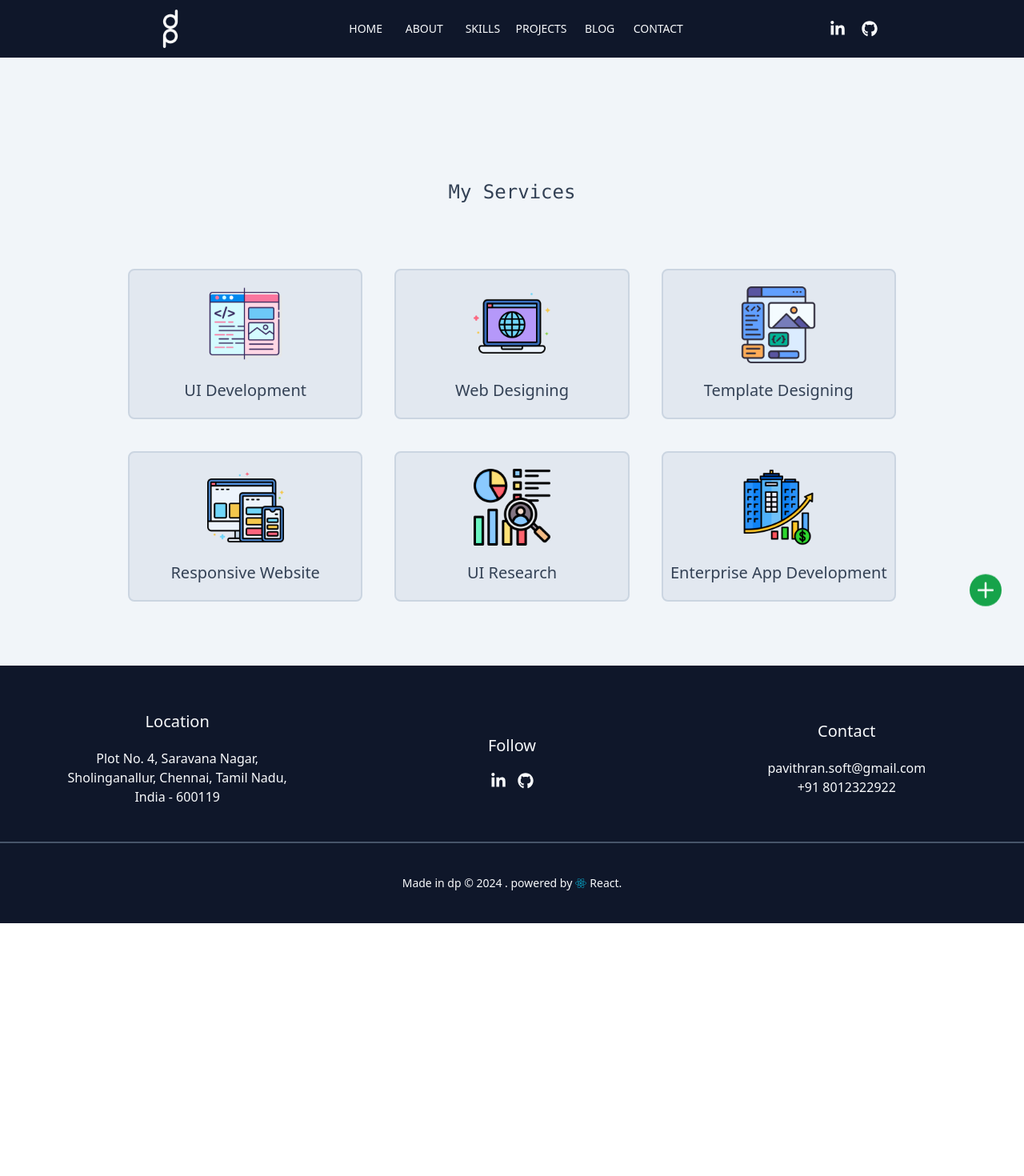
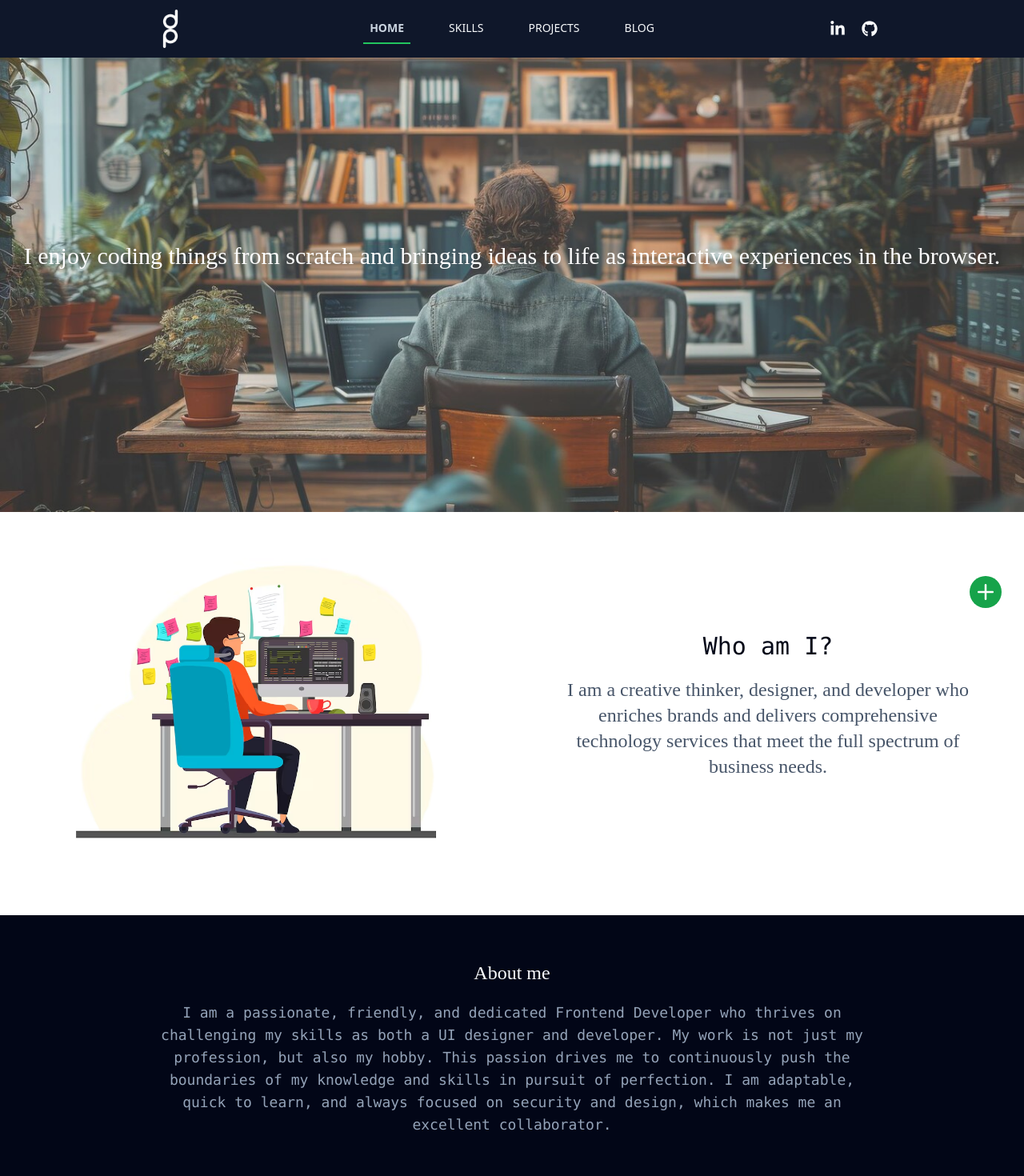
Before and after one commit to pavithransoft/pavi, a React (Vite) app: page / in a window 1280 px wide. Shown: the top 1470 px of the page at 80% size. Before the commit the page ends 1154 px from the top, so only its background shows below. Built offline with nearby package versions, Linux system fonts and the light colour scheme.

Commit message:
profile commit

```diff
--- a/src/App.jsx
+++ b/src/App.jsx
@@ -1,11 +1,11 @@
 import { BrowserRouter, Route, Routes } from "react-router-dom";
 import Layout from "./pages/Layout";
 import Home from "./pages/Home";
-import About from "./pages/About";
+// import About from "./pages/About";
 import Skills from "./pages/Skills";
 import Projects from "./pages/Projects";
 import Blog from "./pages/Blog";
-import Contact from "./pages/Contact";
+// import Contact from "./pages/Contact";
 
 function App() {
   return (
@@ -13,11 +13,11 @@ function App() {
       <Routes>
         <Route path="/" element={<Layout />}>
           <Route index element={<Home />} />
-          <Route path="about" element={<About />} />
+          {/* <Route path="about" element={<About />} /> */}
           <Route path="skills" element={<Skills />} />
           <Route path="projects" element={<Projects />} />
           <Route path="blog" element={<Blog />} />
-          <Route path="contact" element={<Contact />} />
+          {/* <Route path="contact" element={<Contact />} /> */}
         </Route>
       </Routes>
     </BrowserRouter>
--- a/src/assets/assets.js
+++ b/src/assets/assets.js
@@ -1,9 +1,11 @@
 import d from "./d.png";
 import p from "./p.png";
-import dp from "./dp.png";
+import banner from "./banner.png";
+import developer from "./developer.png";
 
 export const assets = {
   d,
   p,
-  dp,
+  banner,
+  developer,
 };
--- a/src/components/Footer.jsx
+++ b/src/components/Footer.jsx
@@ -15,7 +15,7 @@ const Footer = () => {
         </div>
         <div className="font-light text-center">
           <h2 className="text-xl font-medium py-5">Follow</h2>
-          <p className="grid grid-cols-2 place-items-center gap-2">
+          <p className="grid grid-cols-3 place-items-center gap-2">
             <FaLinkedinIn className="h-5 w-5 cursor-pointer" />
             <FaGithub className="h-5 w-5 cursor-pointer" />
           </p>
--- a/src/components/Navbar.jsx
+++ b/src/components/Navbar.jsx
@@ -1,4 +1,4 @@
-import { Link } from "react-router-dom";
+import { Link, NavLink } from "react-router-dom";
 import { FaLinkedinIn, FaGithub } from "react-icons/fa";
 import { assets } from "../assets/assets";
 import { useEffect, useState } from "react";
@@ -7,10 +7,6 @@ const menus = [
   {
     path: "/",
     name: "HOME",
-  },
-  {
-    path: "/about",
-    name: "ABOUT",
   },
   {
     path: "/skills",
@@ -23,10 +19,6 @@ const menus = [
   {
     path: "/blog",
     name: "BLOG",
-  },
-  {
-    path: "/contact",
-    name: "CONTACT",
   },
 ];
 
@@ -41,7 +33,7 @@ const Navbar = () => {
 
   return (
     <nav
-      className={`fixed top-0 transition-all duration-300 z-40 bg-slate-900 text-slate-50 grid grid-cols-3 place-items-center ${
+      className={`fixed top-0 transition-all duration-300 ease-in-out z-40 bg-slate-900 text-slate-50 grid grid-cols-3 place-items-center w-full ${
         scrolled ? "py-1 bg-opacity-60" : "py-3"
       }`}
     >
@@ -59,19 +51,26 @@ const Navbar = () => {
           />
         </div>
       </Link>
-      <ul className="grid grid-cols-6 place-items-center gap-3 text-sm font-light">
+      <div className="flex items-center gap-10 text-sm">
         {menus.map((menu, index) => (
-          <li
+          <NavLink
             key={index}
-            className="p-2 hover:font-bold hover:border-b-2 border-green-500 hover:text-slate-300 hover:duration-300 select-none cursor-pointer"
+            to={menu.path}
+            className={({ isActive }) =>
+              `select-none p-2 duration-300 border-b-2 ${
+                isActive
+                  ? "font-bold text-slate-300 border-green-500"
+                  : "font-light border-transparent hover:border-red-500"
+              }`
+            }
           >
-            <Link to={menu.path}>{menu.name}</Link>
-          </li>
+            {menu.name}
+          </NavLink>
         ))}
-      </ul>
+      </div>
       <div className="grid grid-cols-2 gap-5">
-        <FaLinkedinIn className="h-5 w-5 cursor-pointer" />
-        <FaGithub className="h-5 w-5 cursor-pointer" />
+        <FaLinkedinIn className="h-5 w-5" />
+        <FaGithub className="h-5 w-5" />
       </div>
     </nav>
   );
--- a/src/pages/Home.jsx
+++ b/src/pages/Home.jsx
@@ -1,36 +1,70 @@
-// import developer from "../assets/developer.png";
-
 import { services } from "../assets/services/services";
+import { assets } from "./../assets/assets";
 
 const Home = () => {
   return (
-    <section className="bg-slate-100 text-slate-900 pt-36 pb-20">
+    <section className="bg-white text-slate-900 pb-20">
+      <div className="relative">
+        <p className="absolute grid place-items-center inset-0 z-1 text-3xl text-center text-white bg-white bg-opacity-15 font-dancing">
+          I enjoy coding things from scratch and bringing ideas to life as
+          interactive experiences in the browser.
+        </p>
+        <img
+          src={assets.banner}
+          alt="Developer"
+          className="w-full h-full object-cover z-0"
+        />
+      </div>
+      <div className="grid grid-cols-2 place-items-center pt-10 pb-20">
+        <div className="w-4/5 m-auto">
+          <img src={assets.developer} alt="Developer" />
+        </div>
+        <div className="w-4/5 m-auto">
+          <h2 className="text-center text-3xl font-mono py-5 text-slate-950">
+            Who am I?
+          </h2>
+          <p className="text-center font-dancing text-2xl text-slate-600">
+            I am a creative thinker, designer, and developer who enriches brands
+            and delivers comprehensive technology services that meet the full
+            spectrum of business needs.
+          </p>
+        </div>
+      </div>
+      <div className="bg-slate-950 py-14">
+        <h2 className="text-2xl text-slate-50 text-center pb-5 font-dancing">
+          About me
+        </h2>
+        <p className="px-48 text-center text-lg text-slate-400 font-mono">
+          I am a passionate, friendly, and dedicated Frontend Developer who
+          thrives on challenging my skills as both a UI designer and developer.
+          My work is not just my profession, but also my hobby. This passion
+          drives me to continuously push the boundaries of my knowledge and
+          skills in pursuit of perfection. I am adaptable, quick to learn, and
+          always focused on security and design, which makes me an excellent
+          collaborator.
+        </p>
+      </div>
+
       <div className="w-3/4 m-auto">
-        <h2 className="text-center text-2xl font-mono font-medium text-slate-700 py-20">
+        <h2 className="text-center text-2xl font-mono text-slate-950 py-20">
           My Services
         </h2>
         <div className="grid grid-cols-3 place-items-center gap-10">
           {services.map((service, index) => (
             <div
               key={index}
-              className="grid place-items-center gap-5 bg-slate-200 w-full py-5 rounded-lg border-2 border-slate-300"
+              className="grid place-items-center gap-5 bg-slate-100 hover:bg-slate-200 w-full py-5 rounded-lg border"
             >
               <img
                 src={service.icon}
                 alt={service.title}
-                className="h-24 w-24"
+                className="h-12 w-12"
               />
-              <p className="text-xl font-medium text-slate-700">
-                {service.title}
-              </p>
+              <p className="font-medium text-slate-700">{service.title}</p>
             </div>
           ))}
         </div>
       </div>
-      {/* <div className="w-3/4 m-auto grid grid-cols-2 gap-10">
-        <img src={developer} alt="Developer" className="" />
-        <img src={developer} alt="Developer" className="" />
-      </div> */}
     </section>
   );
 };
--- a/tailwind.config.js
+++ b/tailwind.config.js
@@ -5,6 +5,7 @@ export default {
     extend: {
       fontFamily: {
         nunito: ["Nunito", "sans-serif"],
+        dancing: ["Dancing Script", "cursive"],
       },
       keyframes: {
         jump: {
```
Also changed, not shown: src/assets/banner.png (added), 1 other file (tests, documents, lock files or other folders).
